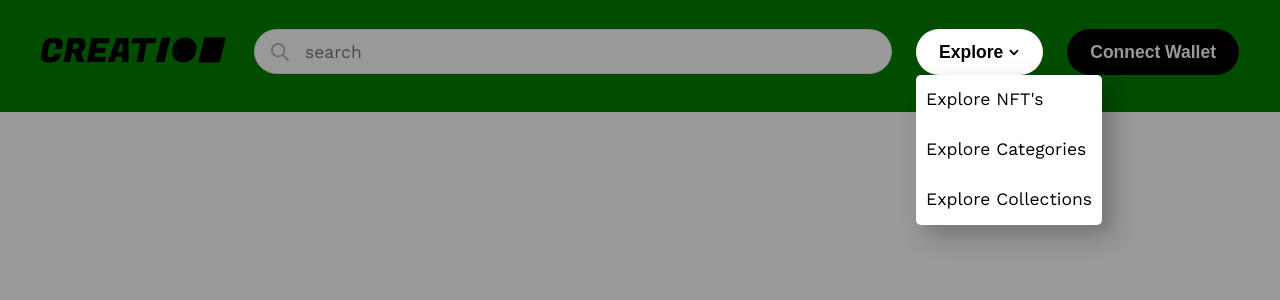
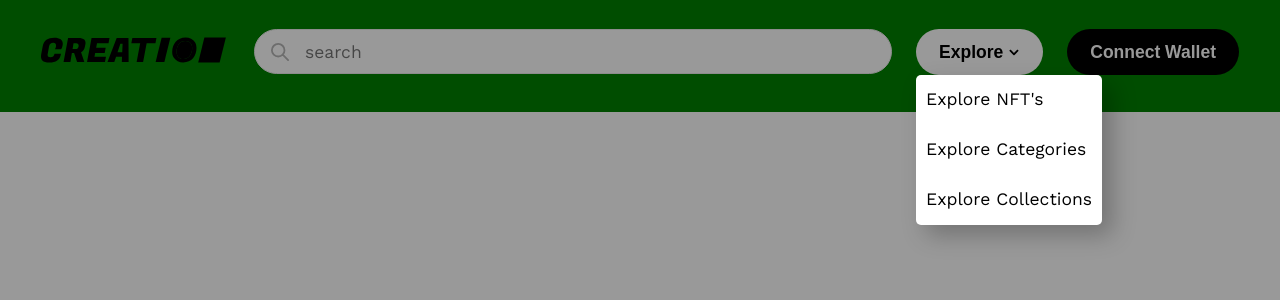
Before and after one commit to taurus-git/nft-creation, a React (Create React App) app: page / in a window 1280 px wide. Both pictures are taken after a click on the element "Explore". Shown: the top 300 px of the page. Built offline with nearby package versions, Linux system fonts and the light colour scheme; the HTML template or start-up script is replaced by a standard one.

Commit message:
Added modal content component. Added additional icons in the sprite file. Rewritten a map function

```diff
--- a/src/App.scss
+++ b/src/App.scss
@@ -11,5 +11,6 @@
 @import "components/Menu/Menu";
 
 @import "layouts/container/Container/Container";
-@import "layouts/container/DropdownMenu/DropdownMenu";
+@import "layouts/container/Modal/ModalWrapper";
+@import "layouts/container/Modal/ModalContent";
 @import "layouts/header/Search";
--- a/src/components/Button/Button.js
+++ b/src/components/Button/Button.js
@@ -6,7 +6,7 @@ const Button = ( props ) => {
 
     return (
         <button className={ className } onClick={ props.onPress }>
-            { props.value }
+            { props.children }
             { props.icon && <Icon icon={props.icon}/> }
         </button>
     );
--- a/src/components/Button/Button.scss
+++ b/src/components/Button/Button.scss
@@ -19,7 +19,7 @@
   padding-right: 40px;
   opacity: 1;
   background-color: #ffffff;
-  z-index: 10;
+  z-index: 1;
   overflow: hidden;
 
   &::before {
--- a/src/components/Menu/Menu.js
+++ b/src/components/Menu/Menu.js
@@ -5,16 +5,14 @@ import { generateKey } from "../../services/GenerateKey/GenerateKey"
 const Menu = ( props ) => {
     const className = `menu ${ props.class || '' }`;
 
-    const menuItems = props.menuList.map( (linkData) => {
-        return (
-            <MenuItem key={generateKey(linkData.title)} linkData={linkData}/>
-        );
-    } );
-
     return (
-        <nav className={ className } >
+        <nav className={ className }>
             <ul className="menu__list">
-                { menuItems }
+                { props.menuList.map( ( linkData ) => (
+                    <MenuItem
+                        key={ generateKey( linkData.title ) }
+                        linkData={ linkData }/>
+                ) ) }
             </ul>
         </nav>
     );
--- a/src/components/Menu/Menu.scss
+++ b/src/components/Menu/Menu.scss
@@ -7,7 +7,7 @@
   background-color: #ffffff;
   border-radius: 5px;
 
-  &.active {
+  &.open {
     display: block;
   }
 
--- a/src/layouts/container/DropdownMenu/DropdownMenu.js
+++ /dev/null
@@ -1,16 +0,0 @@
-import React from 'react';
-
-const DropdownMenu = (props) => {
-    const handleClick = () => {
-        props.onMenuClick();
-    }
-
-    return (
-        <div className="menu__dropdown" onClick={handleClick}>
-            {props.children}
-            <div className={`menu__dropdown--bg-opacity ${props.isActive ? "active" : ""}`}></div>
-        </div>
-    );
-};
-
-export default DropdownMenu;
--- /dev/null
+++ b/src/layouts/container/Modal/ModalContent.js
@@ -0,0 +1,20 @@
+import React from 'react';
+import Icon from "../../../components/Icon/Icon";
+import { generateKey } from "../../../services/GenerateKey/GenerateKey";
+
+function ModalContent( props ) {
+    const className = `modal-content ${ props.class || '' }`;
+
+    return (
+        <div className={ className }>
+            { props.content.map( ( linkData ) => (
+                <Icon
+                    key={ generateKey( linkData.icon ) }
+                    icon={ linkData.icon }/>
+                )
+            ) }
+        </div>
+    );
+}
+
+export default ModalContent;
--- /dev/null
+++ b/src/layouts/container/Modal/ModalContent.scss
@@ -0,0 +1,8 @@
+.modal-content {
+    background-color: #fefefe;
+    padding: 20px;
+    border: 1px solid #888;
+    width: 80%;
+    margin: 15% auto;
+
+}
--- /dev/null
+++ b/src/layouts/container/Modal/ModalWrapper.js
@@ -0,0 +1,18 @@
+import React from 'react';
+
+const ModalWrapper = ( props) => {
+    const handleClick = () => {
+        props.onClick();
+    }
+
+    return (
+        <div className={`modal ${props.isOpen ? "open" : ""}`} onClick={handleClick}>
+            {props.children}
+            <div className={`modal--bg-opacity ${props.isOpen ? "open" : ""}`}>
+                { props.content }
+            </div>
+        </div>
+    );
+};
+
+export default ModalWrapper;
--- a/src/layouts/container/DropdownMenu/DropdownMenu.scss
+++ b/src/layouts/container/Modal/ModalWrapper.scss
@@ -1,4 +1,4 @@
-.menu__dropdown {
+.modal {
   position: relative;
   display: inline-block;
 
@@ -10,13 +10,15 @@
     top: 0;
     width: 100%;
     height: 100%;
-    overflow: auto;
     background-color: rgb(0, 0, 0);
     background-color: rgba(0, 0, 0, 0.4);
 
-    &.active {
-      display: block;
+    &.open {
+      display: flex;
+      justify-content: center;
+      align-items: center;
     }
+
   }
 
 }
--- a/src/layouts/header/Header.js
+++ b/src/layouts/header/Header.js
@@ -1,18 +1,24 @@
 import React, { useState } from 'react';
 import Container from "../container/Container/Container";
-import DropdownMenu from "../container/DropdownMenu/DropdownMenu"
+import ModalWrapper from "../container/Modal/ModalWrapper";
+import ModalContent from "../container/Modal/ModalContent";
 import Search from "./Search";
 import Button from "../../components/Button/Button";
-import { navButtonHandler, navButtonHandler2 } from "../../components/Button/ButtonsActions"
+import { navButtonHandler2 } from "../../components/Button/ButtonsActions"
 import Menu from "../../components/Menu/Menu";
 import Icon from "../../components/Icon/Icon";
 import "./Header.scss";
 
 const Header = ( ) => {
-    const [isActive, setActive] = useState(false);
+    const [isMenuOpen, setMenuOpen] = useState(false);
+    const [isOpen, setOpen] = useState(false);
 
     const handleClick = () => {
-        setActive(!isActive);
+        setMenuOpen(!isMenuOpen);
+    }
+
+    const handleModalClick = () => {
+        setOpen(!isOpen);
     }
 
     const menuList = [
@@ -27,6 +33,18 @@ const Header = ( ) => {
         },
     ];
 
+    const walletModalContent = [
+        { "icon" : "#google",
+          "link": "https://www.google.com/",
+        },
+        { "icon" : "#mastercard",
+          "link": "https://www.mastercard.com/europe/en/home.html",
+        },
+        { "icon" : "#visa",
+            "link": "https://usa.visa.com/",
+        },
+    ];
+
     return (
         <Container>
             <header className="header">
@@ -35,11 +53,13 @@ const Header = ( ) => {
                 </figure>
                 <Search/>
                 <div className="buttons">
-                    <DropdownMenu isActive={isActive} onMenuClick={handleClick}>
-                        <Button class="button--nav" value="Explore" icon="#chevron" onPress={navButtonHandler} />
-                        <Menu menuList={menuList} class={isActive ? "active" : ""} />
-                    </DropdownMenu>
-                    <Button class="button--cta" value="Connect Wallet" onPress={navButtonHandler2}/>
+                    <ModalWrapper isOpen={isMenuOpen} onClick={handleClick}>
+                        <Button class="button--nav" icon="#chevron">Explore</Button>
+                        <Menu menuList={menuList} class={isMenuOpen ? "open" : ""} />
+                    </ModalWrapper>
+                    <ModalWrapper isOpen={isOpen} onClick={handleModalClick} content={ <ModalContent content={walletModalContent} /> }>
+                        <Button class="button--cta" onButtonPress={navButtonHandler2}>Connect Wallet</Button>
+                    </ModalWrapper>
                 </div>
             </header>
         </Container>
```
Also changed, not shown: src/assets/images/sprite.svg.
